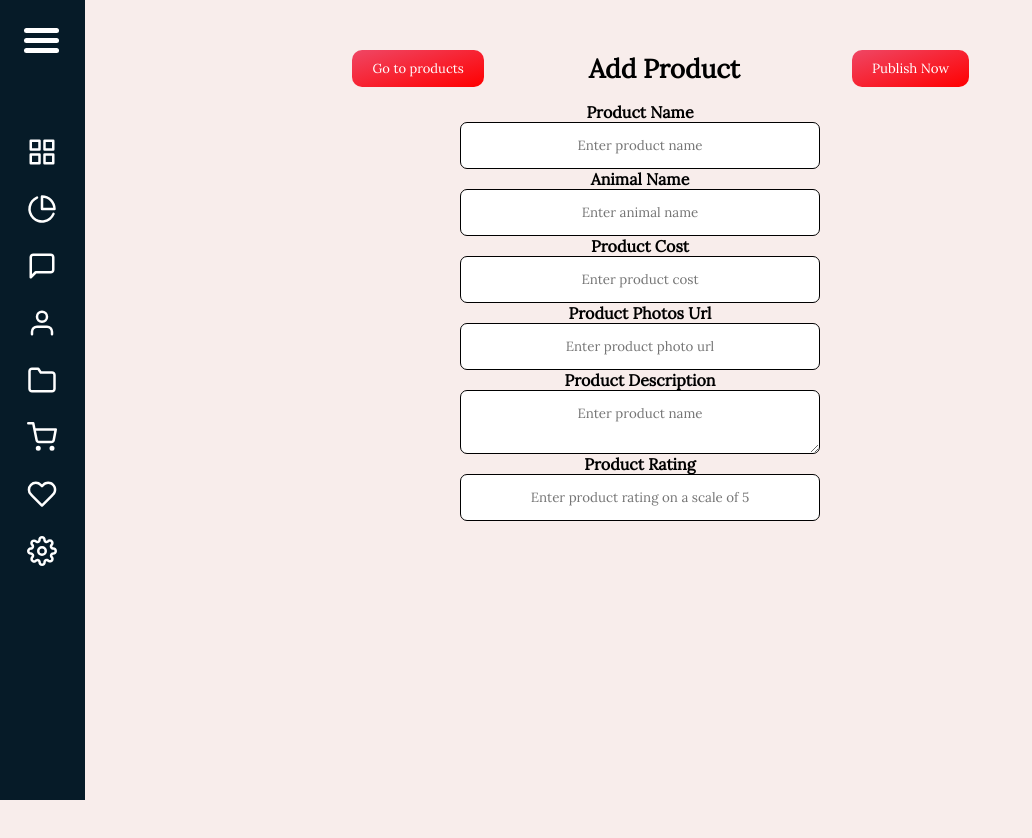
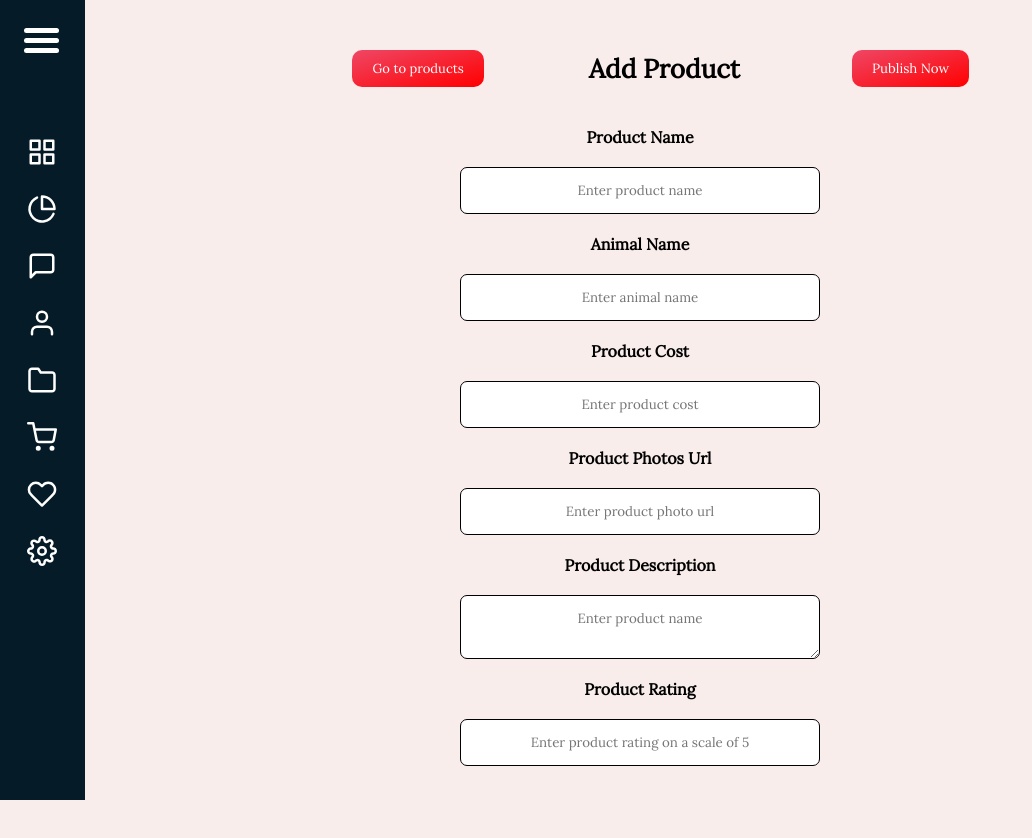
Before and after one commit to Devrangasamy/Anima, a React (Create React App) app in the folder Admin/admin/: page /addproduct in a window 1280 px wide. Shown: the top 838 px of the page, without its empty margins (0-1032 px from the left). Built offline with nearby package versions, Linux system fonts and the light colour scheme.

Commit message:
user add

```diff
--- a/Admin/admin/src/component/Users/user.css
+++ b/Admin/admin/src/component/Users/user.css
@@ -18,6 +18,7 @@
 
 }
 .user-container{
+
     padding: 50px;
     margin-left: 80px;
     display: grid;
--- a/Admin/admin/src/component/product.css
+++ b/Admin/admin/src/component/product.css
@@ -6,7 +6,7 @@
     font-size: 13px;
     align-items: center;
     padding-left: 295px;
-    margin-bottom: 15px;
+    margin-bottom: 40px;
 }
 .but{
     font-family: 'Lora', serif;
@@ -36,12 +36,14 @@
 
 .list-items{
     display:grid;
+    /* margin: 100px; */
 }
 .prodin:hover{
     font-family: 'Lora', serif;
-    margin: 0px 450px;
+    /* margin: 0px 450px;
     padding: 15px;
-    border-radius: 8px;
+    border-radius: 8px; */
+    transform: scale(1.02);
     transition: 0.10s;
     border:2.3px solid black;
     align-items:center;
@@ -53,6 +55,7 @@
     padding: 14px;
     border-radius: 7px;
     border:1.6px solid black;
+    margin-bottom: 20px;
 }
 
 .items-entry{
@@ -62,4 +65,5 @@
 }
 .label{
     font-family: 'Lora', serif;
+    margin-bottom: 20px;
 }
```
